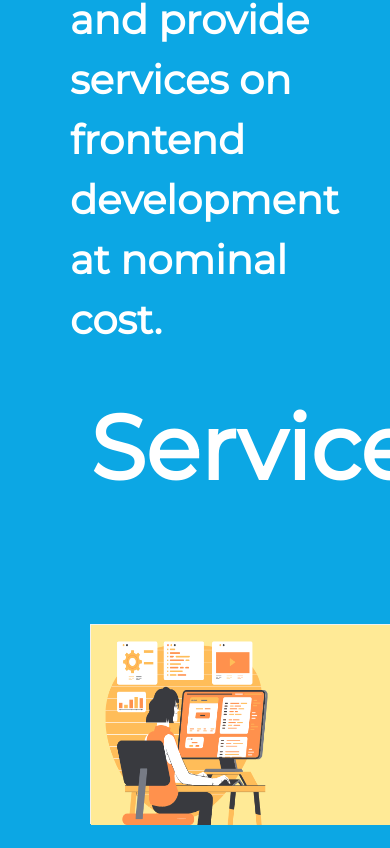
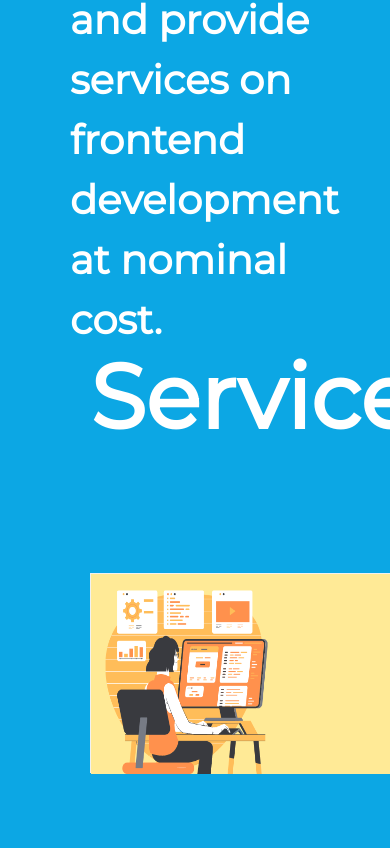
Before and after one commit to Arijit-123/portfolio.github.io, a plain HTML site: page index.html in a window 390 px wide. Shown: the part 1629-2477 px from the top of the page. After the commit the page ends 2426 px from the top, so only its background shows below. Drawn offline with nearby package versions, Linux system fonts and the light colour scheme; a web font is replaced by a local one.

Commit message:
Update design.css

```diff
--- a/design.css
+++ b/design.css
@@ -43,9 +43,7 @@ body{
     color: black;
 
   }
-  .pie h1{
-    margin-top: 86vh;
-  }
+
   .flip-card{
     flex-direction: column;
   }
@@ -100,7 +98,7 @@ nav div{
 
 
 
-    margin-top: 210px;
+    margin-top: 80vh;
     margin-left: 90px;
 
 }
```
